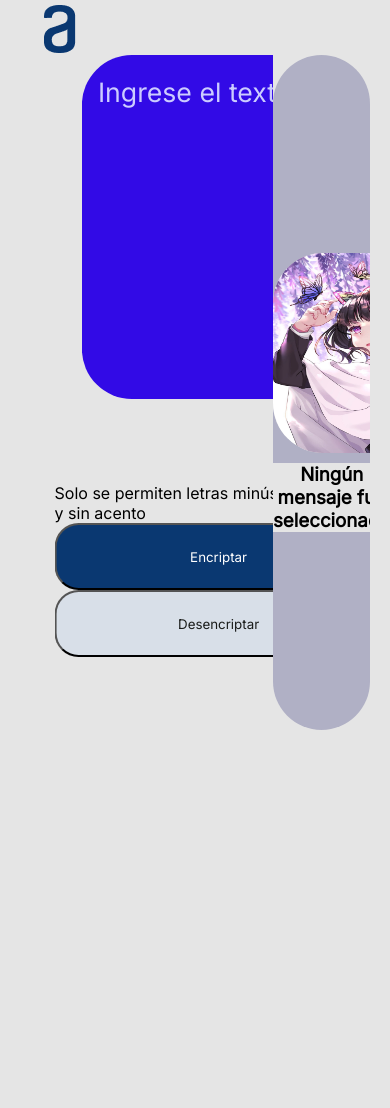
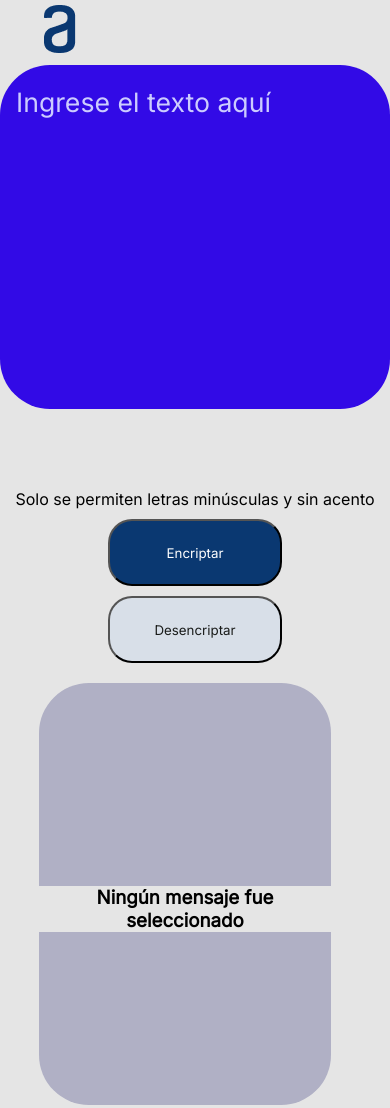
Before and after one commit to sebasam/challenge-oracle-ONE-encriptador, a plain HTML site: page 1-challenge-encriptador/index.html in a window 390 px wide. Before the commit the page ends 899 px from the top, so only its background shows below. Drawn offline with Linux system fonts and the light colour scheme.

Commit message:
last changes responsive

```diff
--- a/1-challenge-encriptador/assets/css/index.css
+++ b/1-challenge-encriptador/assets/css/index.css
@@ -9,7 +9,7 @@
     box-sizing: border-box;
     font-family: 'Inter', sans-serif;
     background: var(--main-bg-color);
-    overflow: hidden;
+    overflow-x: hidden;
 }
 button{
     border-radius: 24px;
@@ -30,7 +30,7 @@ nav img{
     margin-top: 5px;
 }
 main{
-    height: 100vh;
+    min-height: 100vh;
 }
 span{
     color: var(#404043);
@@ -126,3 +126,70 @@ h3{
     width: 100%;
     background-color: #b0b0c5;
 }
+@media screen and (max-width: 1200px){
+    #text{
+        width: 100%;
+    }
+    #message{
+        width: 80%;
+        margin-bottom: 50px;
+        height: auto;
+    }
+    main{
+        display: flex;
+        justify-content: center;
+        flex-direction: column;
+    }
+    #text-content{
+        transform: none;
+        -webkit-transform: none;
+        -moz-transform: none;
+        -ms-transform: none;
+        -o-transform: none;
+        display: grid;
+        justify-content: center;
+    }
+    #text-message{
+        height: 50vh;
+        margin-top: 20px;
+    }
+    #text-message img{
+        display: none;
+    }
+    #encript{
+        display: flex;
+        justify-content: center;
+        flex-direction: column;
+    }
+    #hide{
+        padding-bottom: 50px;
+    }
+    #hide button{
+        margin-top: 0;
+    }
+    #hide textarea{
+        margin-top: 10px;
+        padding-top: 20px;
+        font-size: 20pt;
+    }
+    .buttons{
+        transform: none;
+        -webkit-transform: none;
+        -moz-transform: none;
+        -ms-transform: none;
+        -o-transform: none;
+}
+}
+@media screen and (max-width: 675px) {
+    .buttons button{
+        width: 100%;
+        margin-top: 10px;
+    }
+    #text-content{
+        display: flex;
+        justify-content: center;
+    }
+    nav{
+        margin-bottom: 10px;
+    }
+}
--- a/1-challenge-encriptador/assets/js/index.js
+++ b/1-challenge-encriptador/assets/js/index.js
@@ -41,6 +41,7 @@ function encriptText(){
             }
         }
         message = ''
+        uncryptMessage = ''
         setTimeout(function(){
             showElement.classList.remove('show')
             showElement.classList.add('hide-element')
@@ -147,6 +148,7 @@ function unencriptText(){
             }
         }
         message2 = ''
+        cryptMessage = ''
         setTimeout(function(){
             showElement.classList.remove('show')
             showElement.classList.add('hide-element')
```
